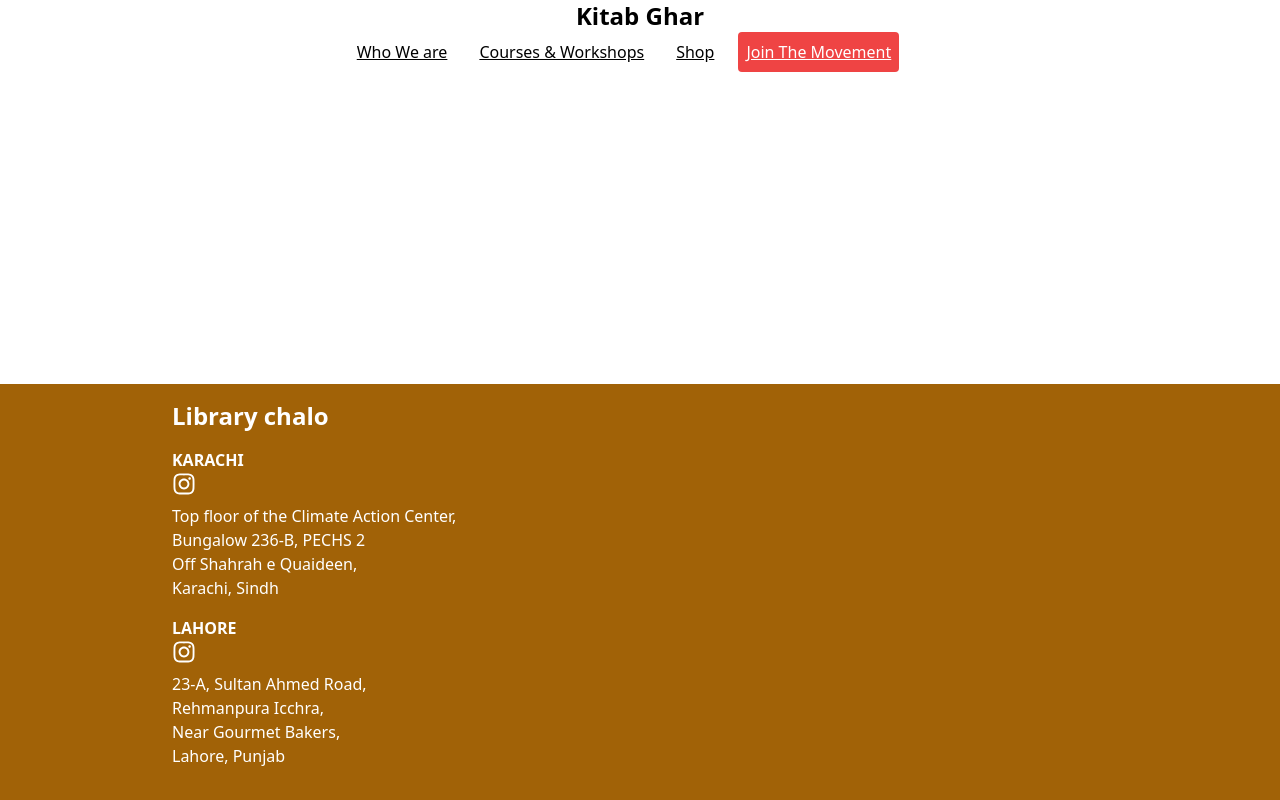
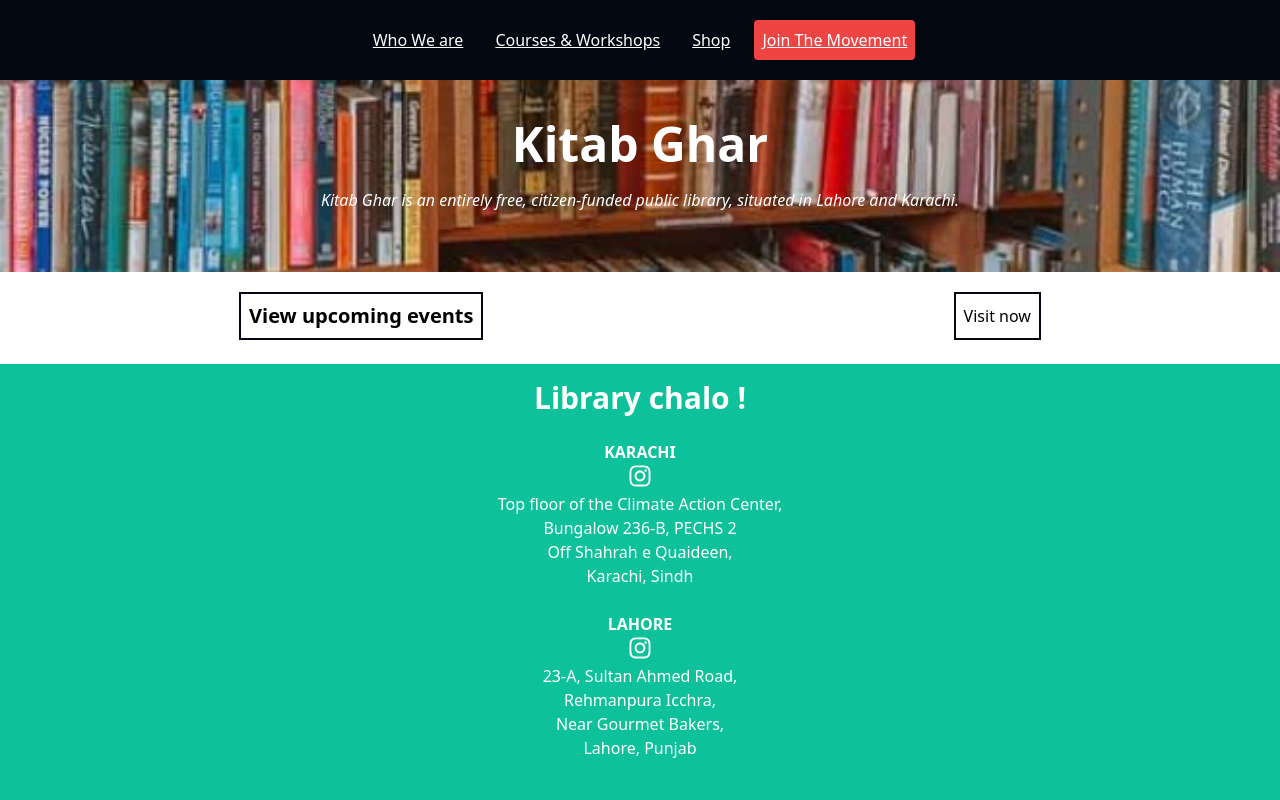
Before and after one commit to ramenguy21/kitab-ghar, a React (Vite) app: page / in a window 1280 px wide. Built offline with nearby package versions, Linux system fonts and the light colour scheme.

Commit message:
feat : branding

```diff
--- a/src/layouts/home.tsx
+++ b/src/layouts/home.tsx
@@ -18,14 +18,12 @@
     { label: "Courses & Workshops", page: "/events" },
     { label: "Shop", page: "/shop" },
     { label: "Join The Movement", page: "/join" },
-    { label: "", page: "" },
   ];
 
   return (
     <div className="min-h-screen flex flex-col justify-between">
-      <header>
+      <header className="bg-gray-950">
         <div className="flex flex-col w-fit m-auto">
-          <h1 className="text-2xl font-bold text-center">Kitab Ghar</h1>
           {!match && (
             <Link
               to="/"
@@ -35,7 +33,7 @@
             </Link>
           )}
         </div>
-        <div className="justify-center space-x-4 hidden md:flex">
+        <div className="justify-center space-x-4  text-white py-5 hidden md:flex">
           {links.map(({ page, label }) => (
             <Link
               className={`w-fit underline hover:no-underline hover:cursor-pointer p-2 ${
@@ -48,13 +46,13 @@
           ))}
         </div>
         <button
-          className="m-4 rounded bg-blue-500 p-2 text-white md:hidden basis-1/5"
+          className="m-4 rounded  text-white md:hidden basis-1/5"
           onClick={() => setSidebarOpen(true)}
         >
-          <Icon name="fa-bars" />
+          <Icon color="white" name="fa-bars" />
         </button>
       </header>
-      <main className="m-3 mb-auto flex">
+      <main className="mb-auto flex">
         <div
           className={`fixed inset-y-0 left-0 w-64 transform bg-gray-800 text-white transition-transform md:hidden ${
             sidebarOpen ? "translate-x-0" : "-translate-x-full"
@@ -90,15 +88,19 @@
             ))}
           </div>
         </div>
-        <div className="w-full mx-4 my-5 md:mx-64">{children}</div>
+        <div className="w-full">{children}</div>
       </main>
-      <footer className="bg-yellow-700 p-4 text-white w-full">
+      <footer className="bg-brand-dark_green p-4 text-white w-full text-center">
         <div className="w-3/4 m-auto">
-          <p className=" text-2xl font-bold">Library chalo</p>
-          <div className="my-4">
-            <div className="my-2">
+          <p className=" text-3xl font-bold">Library chalo !</p>
+          <div className="my-6">
+            <div className="my-1">
               <h2 className="font-bold">KARACHI</h2>
-              <a target="_blank" href="https://instagram.com/kitabghar.karachi">
+              <a
+                className="flex justify-center"
+                target="_blank"
+                href="https://instagram.com/kitabghar.karachi"
+              >
                 <Icon name="fa-instagram" color="white" />
               </a>
             </div>
@@ -112,10 +114,14 @@
               Karachi, Sindh
             </p>
           </div>
-          <div className="my-4">
-            <div className="my-2">
+          <div className="my-6">
+            <div className="my-1">
               <h2 className="font-bold">LAHORE</h2>
-              <a target="_blank" href="https://instagram.com/kitabgharlahore">
+              <a
+                className="flex justify-center"
+                target="_blank"
+                href="https://instagram.com/kitabgharlahore"
+              >
                 <Icon name="fa-instagram" color="white" />
               </a>
             </div>
--- a/src/pages/about.tsx
+++ b/src/pages/about.tsx
@@ -4,9 +4,10 @@
 function About() {
   return (
     <HomeLayout>
+      <div className="mx-10 md:mx-64 my-5">
         <p className="italic my-2">
-        Kitab Ghar is an entirely free, citizen-funded public library, situated
-        in Lahore and Karachi.{" "}
+          Kitab Ghar is an entirely free, citizen-funded public library,
+          situated in Lahore and Karachi.{" "}
         </p>
         <div className="my-2">
           <p>
@@ -66,8 +67,8 @@
             ideas we present to our audiences.{" "}
           </li>
           <li>
-          Our programming will reflect existing conversations but will not be a
-          repetition of mainstream work (nuance and preciseness will be
+            Our programming will reflect existing conversations but will not be
+            a repetition of mainstream work (nuance and preciseness will be
             integral).{" "}
           </li>
           <li>
@@ -76,9 +77,9 @@
             doing.{" "}
           </li>
           <li>
-          Our work will attempt to fill the silences in our archives; especially
-          with regards to topics like state violence, community resistance,
-          indigenous histories and protest memory.{" "}
+            Our work will attempt to fill the silences in our archives;
+            especially with regards to topics like state violence, community
+            resistance, indigenous histories and protest memory.{" "}
           </li>
           <li>
             Reflecting our collaborative spirit, our programming will think
@@ -86,9 +87,10 @@
             <ul>
               <li>
                 Are there topics we should never publicly explore? Where are the
-              places we might detract attention from more worthy voices because
-              of the way celebrity culture works? Are we using our privileges
-              without clear intention? Is oppression being exploited?{" "}
+                places we might detract attention from more worthy voices
+                because of the way celebrity culture works? Are we using our
+                privileges without clear intention? Is oppression being
+                exploited?{" "}
               </li>
               <li>
                 <em>
@@ -99,16 +101,18 @@
             </ul>
           </li>
           <li>
-          We will always welcome critique, advice and input from our community,
-          as long as it respects our labor and values our intent and efforts.
-          But we will not welcome criticism for the sake of criticism.{" "}
+            We will always welcome critique, advice and input from our
+            community, as long as it respects our labor and values our intent
+            and efforts. But we will not welcome criticism for the sake of
+            criticism.{" "}
           </li>
           <li>We reject all binaries of good and bad. </li>
           <li>
-          Lastly, we will use any and all opportunities to celebrate and spread
-          joy amidst the shitshow.
+            Lastly, we will use any and all opportunities to celebrate and
+            spread joy amidst the shitshow.
           </li>
         </ul>
+      </div>
     </HomeLayout>
   );
 }
--- a/src/pages/index.tsx
+++ b/src/pages/index.tsx
@@ -1,14 +1,33 @@
 import Calendar from "../components/calendar";
-import Icon from "../components/icon";
 import HomeLayout from "../layouts/home";
 
 function Home() {
   return (
     <HomeLayout>
-      <div>
+      <div className="w-full">
+        <div className="bg-local h-96 text-white flex flex-col py-10 bg-[url('../assets/images/index.png')] bg-cover bg-center h-full">
+          <h1 className="text-5xl font-bold px-5 text-center">Kitab Ghar</h1>
+          <p className="italic p-5 text-center">
+            Kitab Ghar is an entirely free, citizen-funded public library,
+            situated in Lahore and Karachi.
+          </p>
+        </div>
         <div className="md:hidden">
           <Calendar />
-          <Icon name="fa-instagram" color="red" />
+        </div>
+
+        <div className="hidden md:flex p-5 justify-evenly space-x-4">
+          <div className="p-2 border-2 border-gray-950">
+            <h2 className="text-xl text-center font-bold">
+              View upcoming events
+            </h2>
+          </div>
+          <div>
+            <img src="" />
+          </div>
+          <button className="border-2 border-gray-950 p-2 transition-shadow duration-300 hover:shadow-[5px_5px_0px_rgba(0,0,0,0.5)]">
+            Visit now
+          </button>
         </div>
       </div>
     </HomeLayout>
--- a/tailwind.config.js
+++ b/tailwind.config.js
@@ -14,6 +14,13 @@
           border: "hsl(var(--sidebar-border))",
           ring: "hsl(var(--sidebar-ring))",
         },
+        brand: {
+          dark_green: "#0DC19A",
+          green: "#0BD3B2",
+          pink: "#FFC4E1",
+          black: "#1B1919",
+          white: "#FFFCF6",
+        },
       },
     },
   },
```
Also changed, not shown: src/assets/images/index.png (added). Lines whose indentation alone changed are shown as unchanged.
